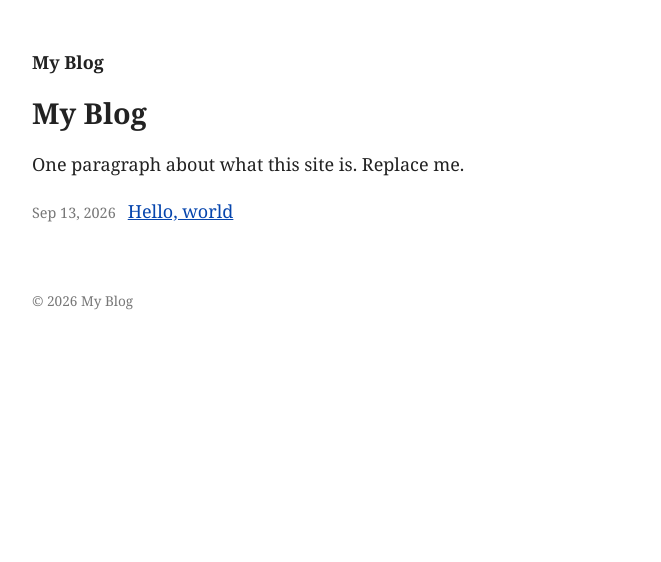
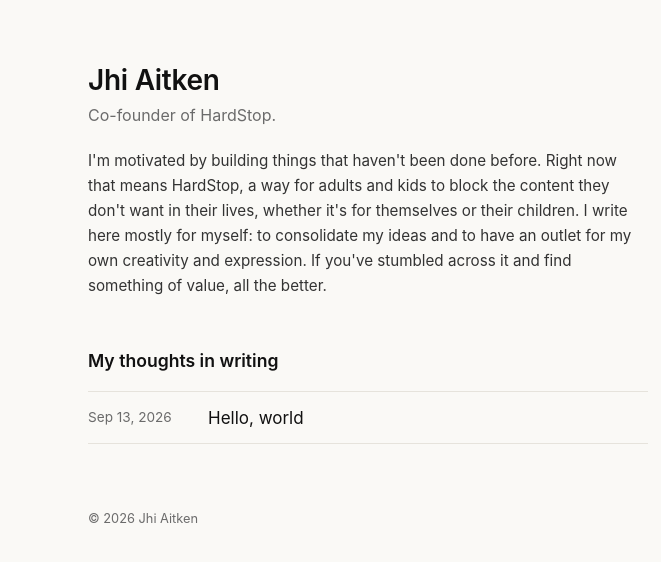
Before and after one commit to blankname-yessir/website, a Jekyll site: the page built from index.md, in a window 1280 px wide. Shown: the top 562 px of the page, without its empty margins (272-933 px from the left). Built offline with Jekyll 4.4.1, drawn with Linux system fonts in a browser that asks for light colours.

Commit message:
Homepage: off-white minimal design, bio, post list
Co-Authored-By: Claude Fable 5.1 <noreply@anthropic.com>

```diff
--- a/_config.yml
+++ b/_config.yml
@@ -1,5 +1,12 @@
-title: My Blog
-description: One paragraph about what this site is. Replace me.
+title: Jhi Aitken
+tagline: Co-founder of HardStop.
+description: >-
+  I'm motivated by building things that haven't been done before. Right now
+  that means HardStop, a way for adults and kids to block the content they
+  don't want in their lives, whether it's for themselves or their children.
+  I write here mostly for myself: to consolidate my ideas and to have an
+  outlet for my own creativity and expression. If you've stumbled across it
+  and find something of value, all the better.
 url: "https://jhiaitken.com"
 permalink: /:year/:month/:day/:title/
 markdown: kramdown
--- a/_layouts/default.html
+++ b/_layouts/default.html
@@ -6,21 +6,32 @@
 <title>{% if page.title %}{{ page.title }} · {% endif %}{{ site.title }}</title>
 <link rel="alternate" type="application/rss+xml" href="{{ '/feed.xml' | relative_url }}">
 <style>
-  body { max-width: 42rem; margin: 3rem auto; padding: 0 1.25rem; font: 18px/1.6 Georgia, "Times New Roman", serif; color: #222; background: #fff; }
-  a { color: #0645ad; }
-  header a { color: inherit; text-decoration: none; font-weight: bold; }
-  h1 { font-size: 1.8rem; line-height: 1.2; }
-  .posts { list-style: none; padding: 0; }
-  .posts li { margin: 0.6rem 0; }
-  .posts time { color: #777; font-size: 0.9rem; margin-right: 0.75rem; }
-  .meta { color: #777; font-size: 0.9rem; }
-  img { max-width: 100%; }
-  pre { overflow-x: auto; background: #f6f6f6; padding: 1rem; }
-  footer { margin-top: 4rem; color: #777; font-size: 0.85rem; }
+  :root { --bg: #faf9f6; --text: #111; --muted: #6b6b6b; --rule: #e6e3dc; }
+  * { box-sizing: border-box; }
+  body { max-width: 38rem; margin: 0 auto; padding: 4rem 1.5rem 5rem; font: 17px/1.65 -apple-system, BlinkMacSystemFont, "Helvetica Neue", Helvetica, Arial, sans-serif; color: var(--text); background: var(--bg); }
+  a { color: var(--text); }
+  a:hover { color: var(--muted); }
+  h1 { font-size: 1.75rem; font-weight: 600; line-height: 1.2; margin: 0 0 0.25rem; letter-spacing: -0.01em; }
+  h2 { font-size: 1.1rem; font-weight: 600; margin: 3rem 0 1rem; }
+  .tagline { margin: 0 0 1.25rem; color: var(--muted); font-size: 1rem; }
+  .blurb { font-size: 0.95rem; color: #333; }
+  .posts { list-style: none; padding: 0; margin: 0; border-top: 1px solid var(--rule); }
+  .posts li { display: flex; gap: 1rem; padding: 0.7rem 0; border-bottom: 1px solid var(--rule); }
+  .posts time { color: var(--muted); font-size: 0.85rem; flex: 0 0 6.5rem; padding-top: 0.15rem; }
+  .posts a { text-decoration: none; }
+  .posts a:hover { text-decoration: underline; }
+  .post h1 { margin-bottom: 0.25rem; }
+  .meta { color: var(--muted); font-size: 0.85rem; margin: 0 0 2rem; }
+  .post img { max-width: 100%; }
+  .post pre { overflow-x: auto; background: #f0eee8; padding: 1rem; font-size: 0.85rem; }
+  .post blockquote { margin: 1.5rem 0; padding-left: 1rem; border-left: 2px solid var(--rule); color: #444; }
+  nav.home { margin-bottom: 2.5rem; font-size: 0.9rem; }
+  nav.home a { text-decoration: none; color: var(--muted); }
+  footer { margin-top: 4rem; color: var(--muted); font-size: 0.8rem; }
 </style>
 </head>
 <body>
-<header><a href="{{ '/' | relative_url }}">{{ site.title }}</a></header>
+{% if page.layout == "post" %}<nav class="home"><a href="{{ '/' | relative_url }}">← {{ site.title }}</a></nav>{% endif %}
 <main>
 {{ content }}
 </main>
--- a/_layouts/post.html
+++ b/_layouts/post.html
@@ -1,6 +1,8 @@
 ---
 layout: default
 ---
+<article class="post">
 <h1>{{ page.title }}</h1>
 <p class="meta"><time datetime="{{ page.date | date_to_xmlschema }}">{{ page.date | date: "%B %-d, %Y" }}</time></p>
 {{ content }}
+</article>
--- a/index.md
+++ b/index.md
@@ -2,8 +2,10 @@
 layout: default
 ---
 <h1>{{ site.title }}</h1>
-<p>{{ site.description }}</p>
+<p class="tagline">{{ site.tagline }}</p>
+<p class="blurb">{{ site.description }}</p>
 
+<h2>My thoughts in writing</h2>
 <ul class="posts">
 {% for post in site.posts %}
   <li><time>{{ post.date | date: "%b %-d, %Y" }}</time><a href="{{ post.url | relative_url }}">{{ post.title }}</a></li>
```
